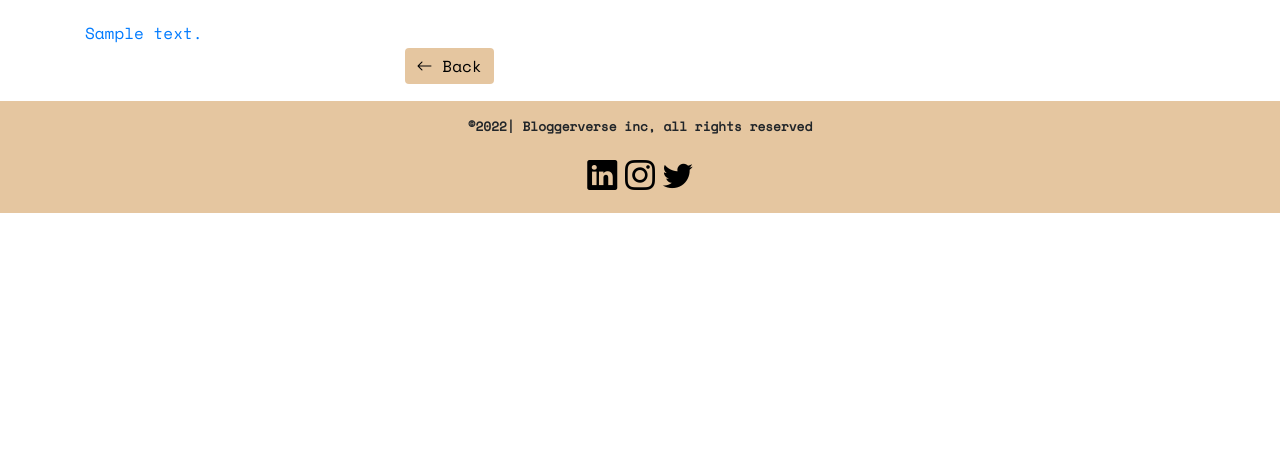
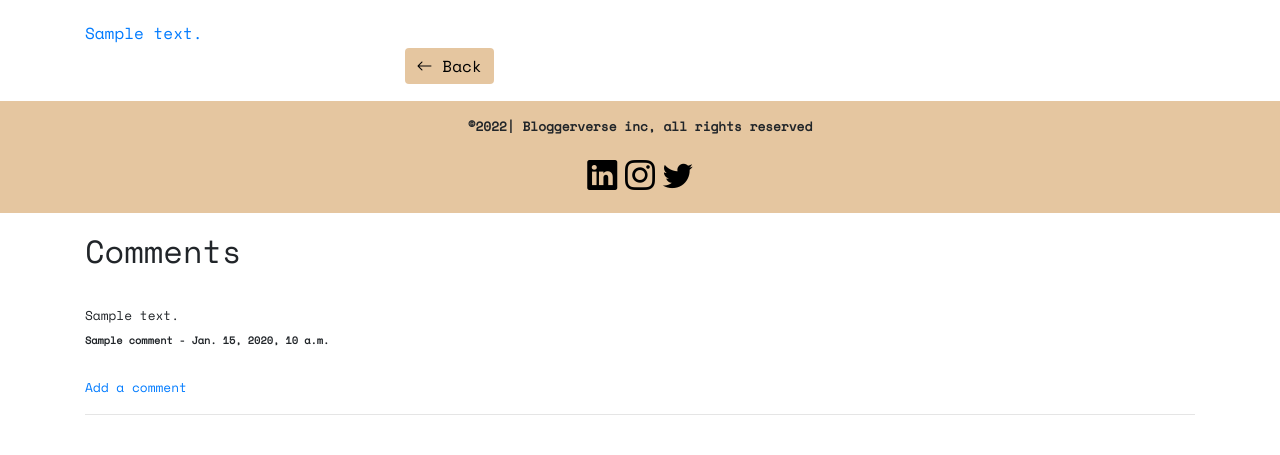
Before and after one commit to Code-Institute-Submissions/bmcdonald2000-bloggerverse_NovResub, a Django app: template myblog/templates/post_details.html in a window 1280 px wide. Shown: the part 587-1042 px from the top of the page. Before the commit the page ends 800 px from the top, so only its background shows below. Run offline with Django 3.2, Linux system fonts and the light colour scheme; tables that the repository leaves empty hold one stand-in row (values such as "Sample post"); the template is opened without the code that fills it: values that come from a table or form of the project are taken from there, most other values are stand-ins (such as "Sample title", 1, 10 or a date in 2020); grey boxes marked "Sample" are stand-in pictures; some libraries are stand-ins or nearby versions.

Commit message:
add: feat - like and comment

```diff
--- a/myblog/templates/post_details.html
+++ b/myblog/templates/post_details.html
@@ -34,6 +34,45 @@
         <br><br/>
         <!-- Home button -->
         <a href="{% url 'home' %}"><button class="btn btn-info" style="background-color: #e5c6a0; border: #e5c6a0; color: #000000;"><i class="bi bi-arrow-left" alt="" width="80" height="24" class="d-inline-block align-text-top"></i> Back</button></a>
+
         <br><br/>
+        <hr>
+        <br/>
+        <form action="{% url 'like' post.pk %}" method="POST">
+            {% csrf_token %}
+            <!-- The logged in users are able to like posts, once liked they are able to dislike -->
+            {% if user.is_authenticated %}
+                {% if liked %}
+                        <button type="submit", class= "btn btn-danger btn-sm", name= "like_id", value="{{ post.id }}">Dislike</button>
+                {% else %}
+                        <button type="submit", class= "btn btn-primary btn-sm", name= "like_id", value="{{ post.id }}">Like</button>
+                {% endif %}
+            {% else %}
+                <!-- If a user is viewing the post but hasn't logged in they would be prompted to do so -->
+                <small> <a href="{% url 'login' %}" target="_blank">login</a> to like this post</small>
+            {% endif %}
+            <!-- The number of likes are displayed below each post -->
+            - {{ num_likes }} likes
+        </form>
+        <br><br/>
+        <h2>Comments</h2>
+        <!-- The user is prompted to leave a comment if there are no comments -->
+        {% if not post.comments.all %}
 
+            No comments yet, be the first to <a href="{% url 'add_comment' post.pk %}" target="_blank">add one</a>
+
+        {% else %}
+        <!-- When a post has comments they will all be displayed below the post-->
+            {% for comment in post.comments.all %}
+                <br/>
+                {{ comment.body }}
+                <br/>
+                <small><strong>{{ comment.name }} - {{ comment.date }}</strong></small>
+            {% endfor %}
+            <br><br/>
+            <!-- All users will be able to add there own comments -->
+            <a href="{% url 'add_comment' post.pk %}" target="_blank" >Add a comment</a>
+        {% endif %}
+        <hr>
+        <br/>
 {% endblock %}
```
